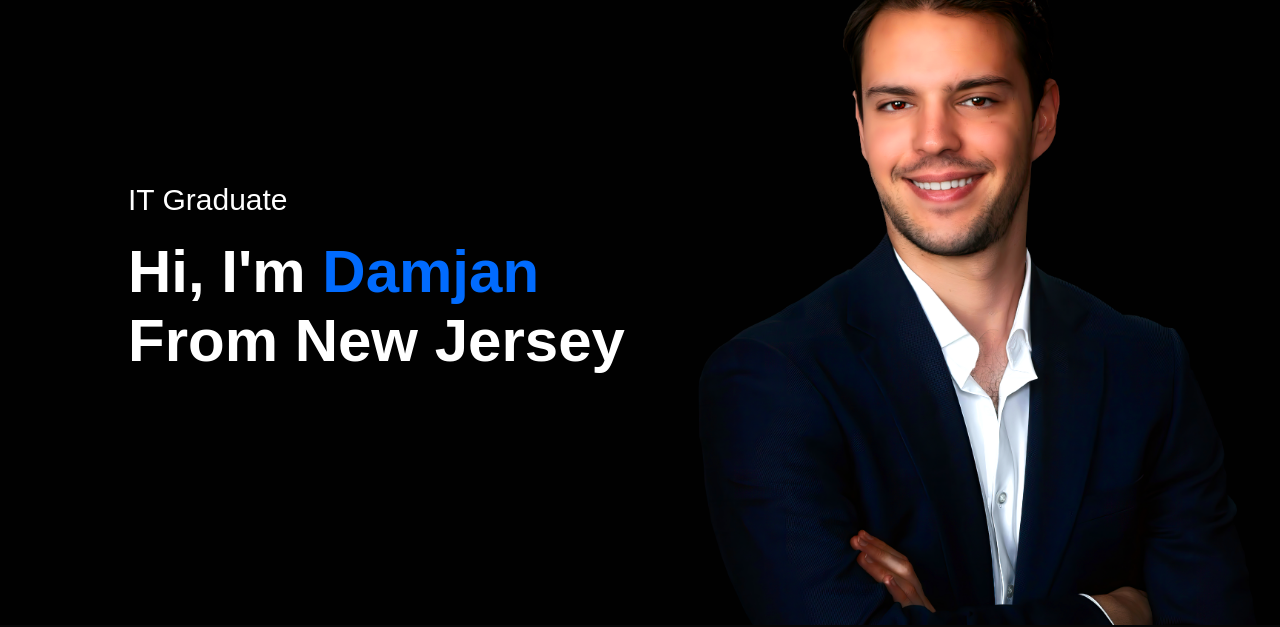
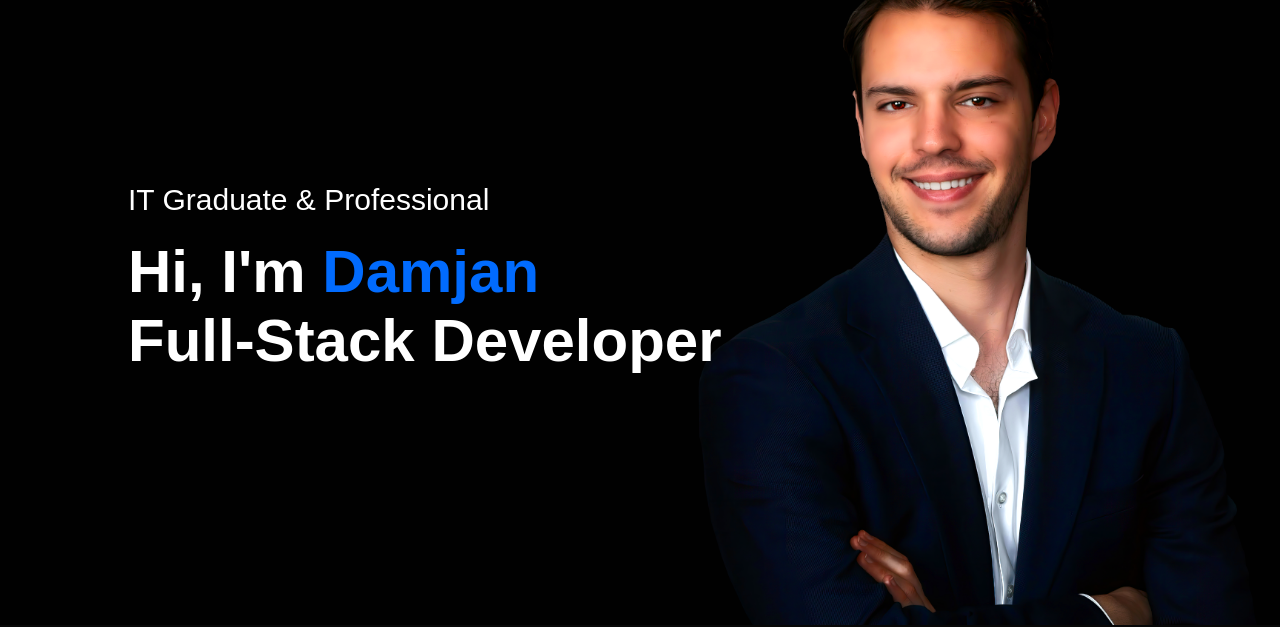
Before and after one commit to ddejanoski/personal_portfolio, a plain HTML site: page index.html in a window 1280 px wide. Shown: the part 175-802 px from the top of the page. Drawn offline with Linux system fonts and the light colour scheme.

Commit message:
new portfolio with mkd resume

```diff
--- a/index.html
+++ b/index.html
@@ -24,8 +24,8 @@
             <i class="fas fa-bars" onclick="openmenu()"></i>
         </nav>
         <div class="header-text">
-            <p>IT Graduate</p>
-            <h1>Hi, I'm <span>Damjan</span><br>From New Jersey</h1>
+            <p>IT Graduate & Professional</p>
+            <h1>Hi, I'm <span>Damjan</span><br>Full-Stack Developer</h1>
         </div>
     </div>
 </div>
```
Also changed, not shown: 1 other file.
